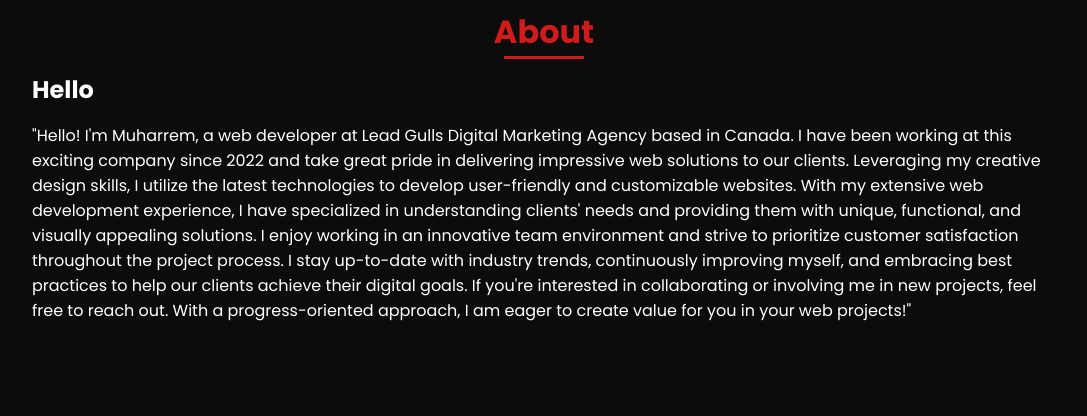
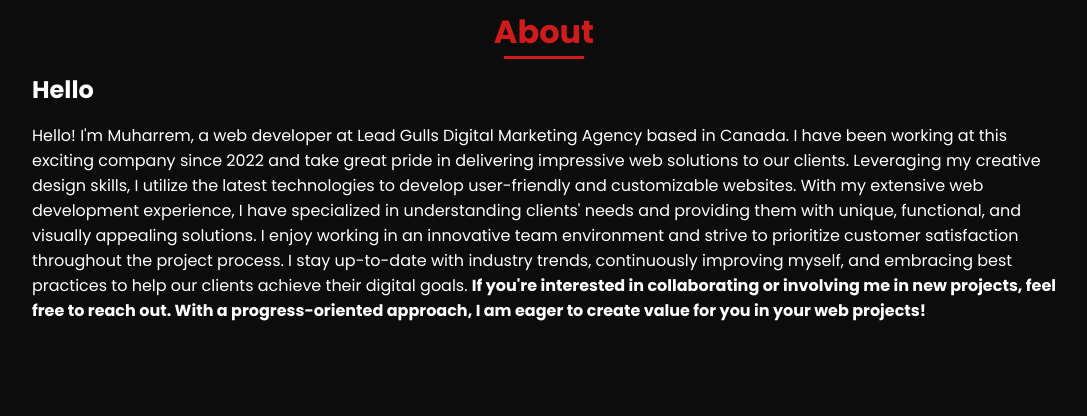
Before and after one commit to muharremgem/websitem, a plain HTML site: page index.html in a window 1280 px wide. Shown: the part 840-1256 px from the top of the page, without its empty margins (96-1183 px from the left). Drawn offline with nearby package versions, Linux system fonts and the light colour scheme; a script that the page names is missing.

Commit message:
Update index.html

```diff
--- a/index.html
+++ b/index.html
@@ -126,7 +126,7 @@
           <div>
             <h2 class="about_subtitle">Hello</h2>
             <p class="about_text">
-           "Hello! I'm Muharrem, a web developer at Lead Gulls Digital Marketing Agency based in Canada. I have been working at this exciting company since 2022 and take great pride in delivering impressive web solutions to our clients. Leveraging my creative design skills, I utilize the latest technologies to develop user-friendly and customizable websites. With my extensive web development experience, I have specialized in understanding clients' needs and providing them with unique, functional, and visually appealing solutions. I enjoy working in an innovative team environment and strive to prioritize customer satisfaction throughout the project process. I stay up-to-date with industry trends, continuously improving myself, and embracing best practices to help our clients achieve their digital goals. If you're interested in collaborating or involving me in new projects, feel free to reach out. With a progress-oriented approach, I am eager to create value for you in your web projects!"
+           Hello! I'm Muharrem, a web developer at Lead Gulls Digital Marketing Agency based in Canada. I have been working at this exciting company since 2022 and take great pride in delivering impressive web solutions to our clients. Leveraging my creative design skills, I utilize the latest technologies to develop user-friendly and customizable websites. With my extensive web development experience, I have specialized in understanding clients' needs and providing them with unique, functional, and visually appealing solutions. I enjoy working in an innovative team environment and strive to prioritize customer satisfaction throughout the project process. I stay up-to-date with industry trends, continuously improving myself, and embracing best practices to help our clients achieve their digital goals. <b> If you're interested in collaborating or involving me in new projects, feel free to reach out. With a progress-oriented approach, I am eager to create value for you in your web projects!</b>
 
             </p>
           </div>
```
